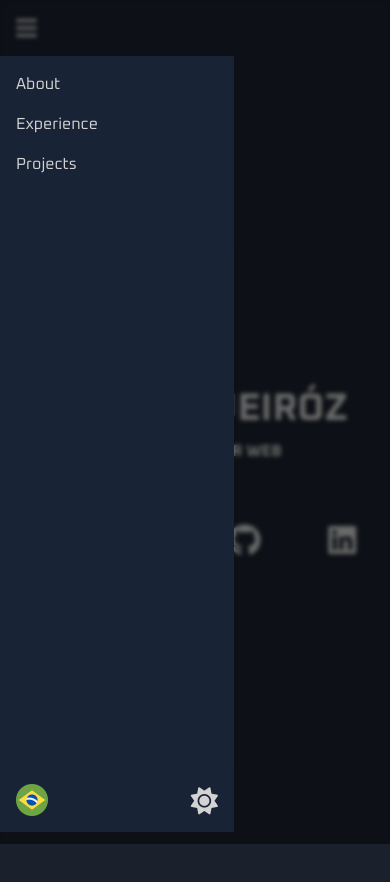
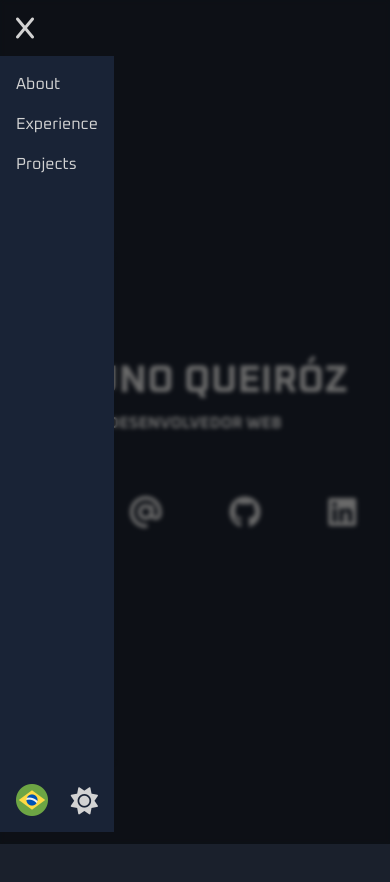
Before and after one commit to brunoqueirozdev/brunoqueirozdev-page, a Vue app: page / in a window 390 px wide. Both pictures are taken after a click on the icon 26 px from the left and 28 px from the top of the page. Shown: the top 882 px of the page. Built offline with nearby package versions, Linux system fonts and the light colour scheme.

Commit message:
🐛 Fixing mobile view, menu size and blur icon

```diff
--- a/src/components/Page/Header.vue
+++ b/src/components/Page/Header.vue
@@ -1,6 +1,6 @@
 <template>
     <header :class="{ 'dark-mode': $darkmode.isDarkmode }" class="p-4">
-    <Menu />
+        <Menu />
     </header>
 </template>
 
--- a/src/components/Page/Menu.vue
+++ b/src/components/Page/Menu.vue
@@ -1,12 +1,17 @@
 <template>
     <div>
-      <i class="fa-solid fa-bars text-[1.5rem]" @click="toggleMenu"></i>
+      <div v-if="is_open" class="fixed inset-0 bg-black bg-opacity-50 backdrop-blur" @click="closeMenu"></div>
+
+      <div class="fixed top-4 left-4 z-60">
+        <i v-if="!is_open" class="fa-solid fa-bars text-[1.5rem]" @click="this.is_open = true"></i>
+        <i v-else class="fa-solid fa-x text-[1.5rem]" @click="this.is_open = false"></i>
+      </div>
 
       <transition name="menu-transition">
         <div
           v-if="is_open"
           id="menu"
-          class="absolute top-14 left-0 w-[60%] h-[92%] z-50 bg-gray-100 dark:bg-dark-bg p-4 flex flex-col justify-between"
+          class="absolute top-14 left-0 xl:w-[10%] h-[92%] z-50 bg-gray-100 dark:bg-dark-bg p-4 flex flex-col justify-between"
         >
           <div class="flex">
             <ul class="flex flex-col gap-4">
@@ -21,16 +26,12 @@
               </li>
             </ul>
           </div>
-
           <div class="flex justify-between h-8">
             <Language />
             <Darkmode />
           </div>
         </div>
       </transition>
-
-      <!-- Adiciona um div para o efeito de blur -->
-      <div v-if="is_open" class="fixed inset-0 bg-black bg-opacity-50 backdrop-blur" @click="closeMenu"></div>
     </div>
   </template>
 
@@ -48,16 +49,6 @@
       };
     },
     methods: {
-      toggleMenu() {
-        this.is_open = !this.is_open;
-        if (this.is_open) {
-          document.addEventListener("click", this.handleClickOutside);
-          document.addEventListener("keydown", this.handleEscapeKey);
-        } else {
-          document.removeEventListener("click", this.handleClickOutside);
-          document.removeEventListener("keydown", this.handleEscapeKey);
-        }
-      },
       handleClickOutside(event) {
         if (!this.$el.contains(event.target)) {
           this.closeMenu();
@@ -97,5 +88,20 @@
 
   .backdrop-blur {
     backdrop-filter: blur(2px);
+    z-index: 40;
+  }
+
+  .z-50 {
+    z-index: 50;
+  }
+
+  .z-60 {
+    z-index: 60;
+  }
+
+  .fixed.top-4.left-4 {
+    position: fixed;
+    top: 1rem;
+    left: 1rem;
   }
   </style>
```
